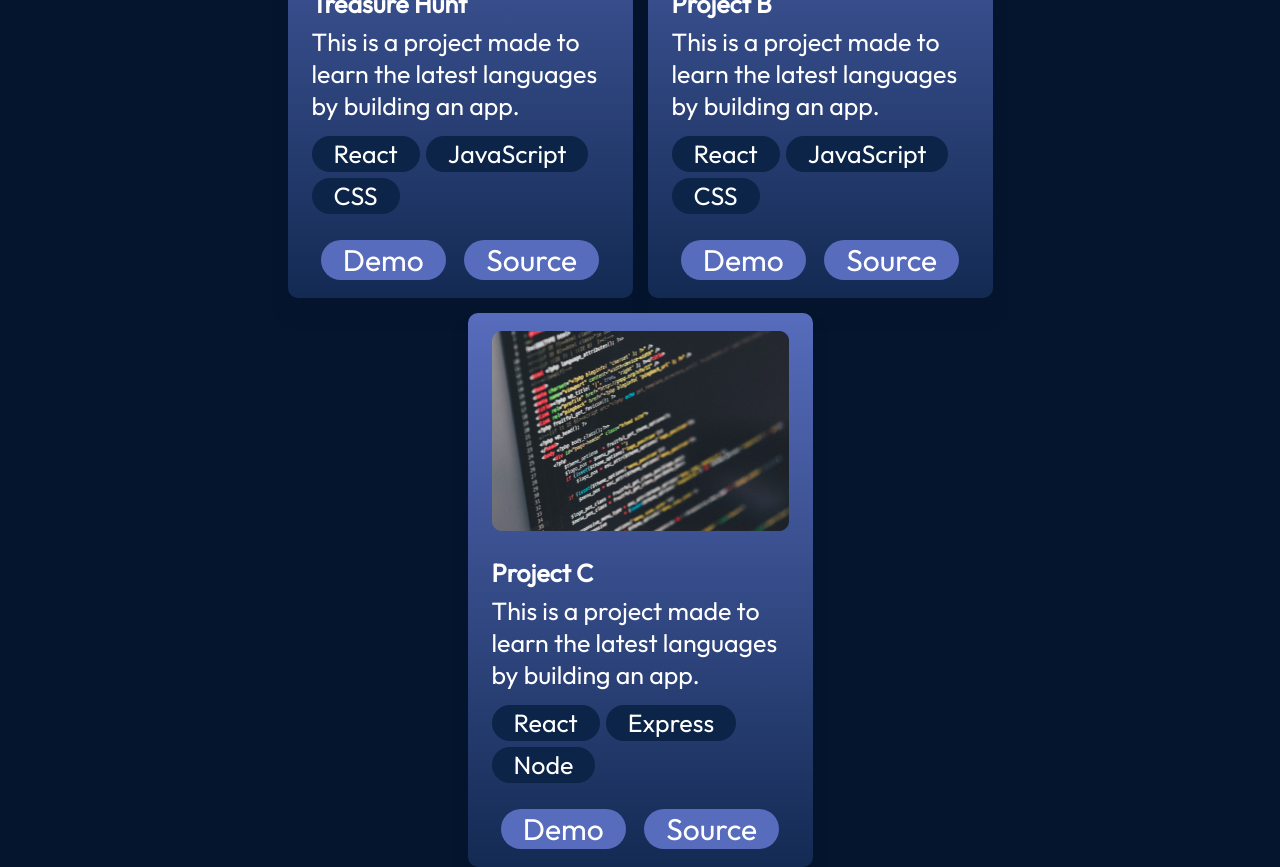
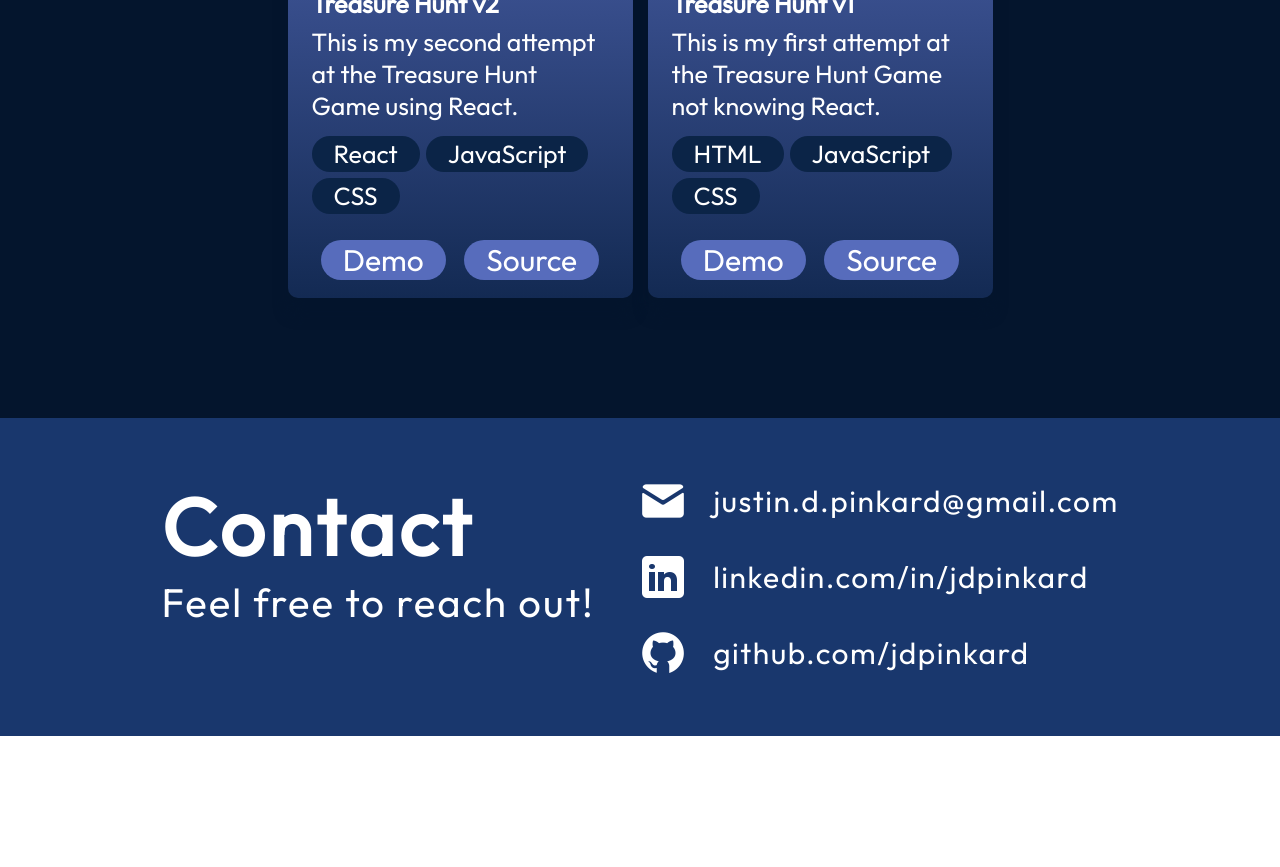
Before and after one commit to jdpinkard/Jportfolio, a React (Vite) app: page / in a window 1280 px wide. Shown: the part 2900-3767 px from the top of the page. After the commit the page ends 3636 px from the top, so only its background shows below. Built offline with nearby package versions, Linux system fonts and the light colour scheme.

Commit message:
Contact Section

```diff
--- a/src/App.jsx
+++ b/src/App.jsx
@@ -4,6 +4,7 @@ import Hero from './components/Hero/Hero'
 import About from './components/About/About'
 import Experience from './components/Experience/Experience'
 import Projects from './components/Projects/Projects'
+import Contact from './components/Contact/Contact'
 
 
 function App() {
@@ -15,6 +16,7 @@ function App() {
       <About />
       <Experience />
       <Projects />
+      <Contact />
     </div>
   )
 }
--- /dev/null
+++ b/src/components/Contact/Contact.jsx
@@ -0,0 +1,30 @@
+import React from 'react'
+import { getImageURL } from '../../utils'
+import styles from "./Contact.module.css"
+
+const Contact = () => {
+  return (
+    <footer id="contact" className={styles.container}>
+        <div className={styles.text}>
+            <h2>Contact</h2>
+            <p>Feel free to reach out!</p>
+        </div>
+        <ul className={styles.links}>
+            <li className={styles.link}>
+                <a href='mailto:justin.d.pinkard@gmail.com'><img src={getImageURL("contact/emailIcon.png")} alt="Email Icon" /></a>
+                <a href='mailto:justin.d.pinkard@gmail.com'>justin.d.pinkard@gmail.com</a>
+            </li>
+            <li className={styles.link}>
+                <a href='https://www.linkedin.com/in/jdpinkard/'><img src={getImageURL("contact/linkedinIcon.png")} alt="LinkedIn Icon" /></a>
+                <a href='https://www.linkedin.com/in/jdpinkard/'>linkedin.com/in/jdpinkard</a>
+            </li>
+            <li className={styles.link}>
+                <a href='https://github.com/jdpinkard'><img src={getImageURL("contact/githubIcon.png")} alt="Github Icon" /></a>
+                <a href='https://github.com/jdpinkard'>github.com/jdpinkard</a>
+            </li>
+        </ul>
+    </footer>
+  )
+}
+
+export default Contact
--- /dev/null
+++ b/src/components/Contact/Contact.module.css
@@ -0,0 +1,64 @@
+@import "../../vars.css";
+
+.container {
+    color: var(--color-text);
+    margin-top: 120px;
+    background-color: var(--color-secondary);
+    display: flex;
+    justify-content: space-evenly;
+    width: 100vw;
+    padding: 58px 10%;
+    gap: 10px;
+}
+
+.text h2 {
+    font-size: 80px;
+    font-weight: 700;
+    letter-spacing: 4px;
+}
+
+.text p {
+    font-size: 40px;
+    font-weight: 400;
+    letter-spacing: 2px;
+}
+
+.links {
+    display: flex;
+    flex-direction: column;
+    align-items: flex-start;
+    list-style: none;
+    gap: 26px;
+}
+
+.link {
+    display: flex;
+    align-items: center;
+    gap: 25px;
+}
+
+.link a {
+    display: flex;
+    color: var(--color-text);
+    text-decoration: none;
+    font-size: 30px;
+    font-weight: 400;
+    letter-spacing: 1.5px;
+}
+
+@media screen and (max-width: 830px) {
+    .container {
+        flex-direction: column;
+        gap: 23px;
+    }
+
+    .text {
+        display: flex;
+        flex-direction: column;
+        align-items: center;
+    }
+
+    .links {
+        align-items: center;
+    }
+}
--- a/src/data/projects.json
+++ b/src/data/projects.json
@@ -1,26 +1,18 @@
 [
     {
-      "title": "Treasure Hunt",
-      "imageSrc": "projects/project.png",
-      "description": "This is a project made to learn the latest languages by building an app.",
+      "title": "Treasure Hunt v2",
+      "imageSrc": "projects/TreasureV2.png",
+      "description": "This is my second attempt at the Treasure Hunt Game using React.",
       "skills": ["React", "JavaScript", "CSS"],
       "demo": "https://captain-paces-treasure.onrender.com/",
       "source": "https://github.com/learn-academy-2023-hotel/treasurehunt-jdpinkard"
     },
     {
-      "title": "Project B",
+      "title": "Treasure Hunt v1",
       "imageSrc": "projects/project.png",
-      "description": "This is a project made to learn the latest languages by building an app.",
-      "skills": ["React", "JavaScript", "CSS"],
-      "demo": "https://www.example.com",
-      "source": "https://www.github.com"
-    },
-    {
-      "title": "Project C",
-      "imageSrc": "projects/project.png",
-      "description": "This is a project made to learn the latest languages by building an app.",
-      "skills": ["React", "Express", "Node"],
-      "demo": "https://www.example.com",
-      "source": "https://www.github.com"
+      "description": "This is my first attempt at the Treasure Hunt Game not knowing React.",
+      "skills": ["HTML", "JavaScript", "CSS"],
+      "demo": "https://jdpinkard.github.io/",
+      "source": "https://github.com/jdpinkard/jdpinkard.github.io"
     }
   ]
```
Also changed, not shown: assets/projects/TreasureV2.PNG (renamed from assets/projects/project1.PNG).
